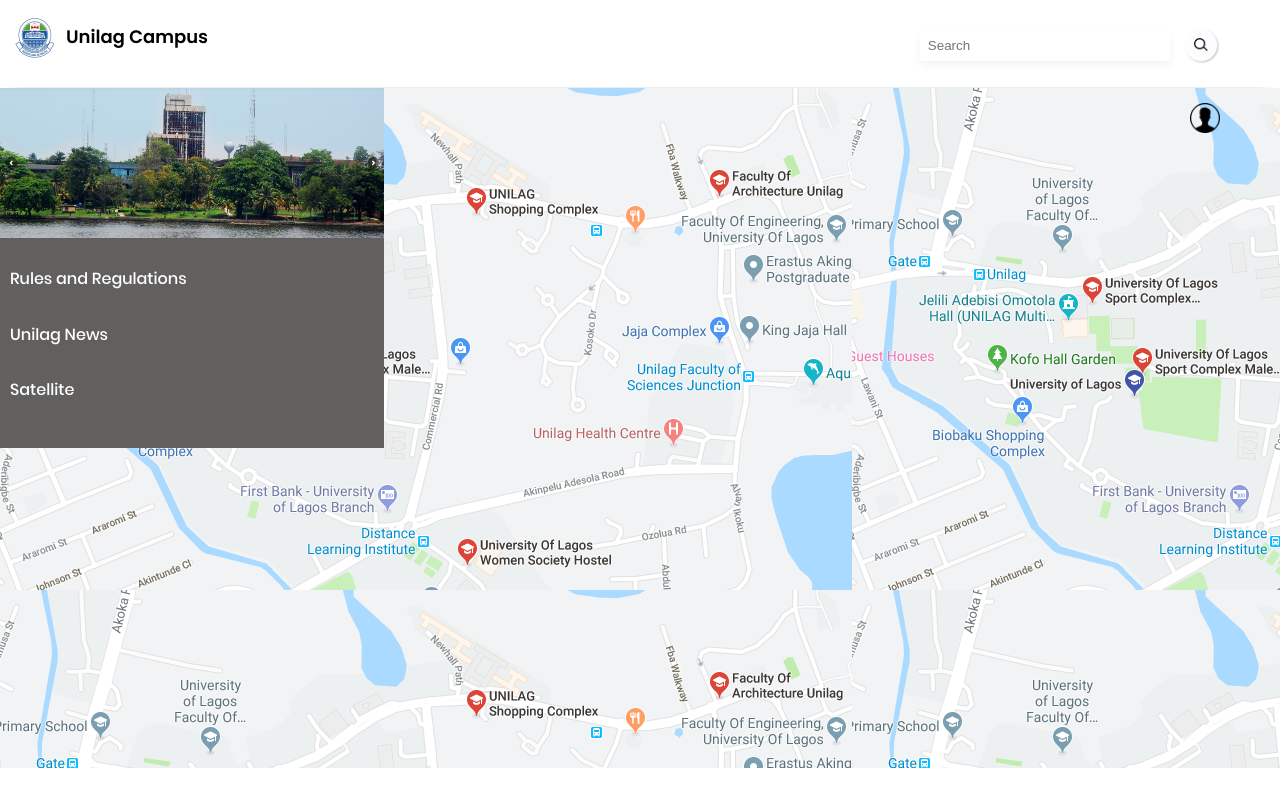
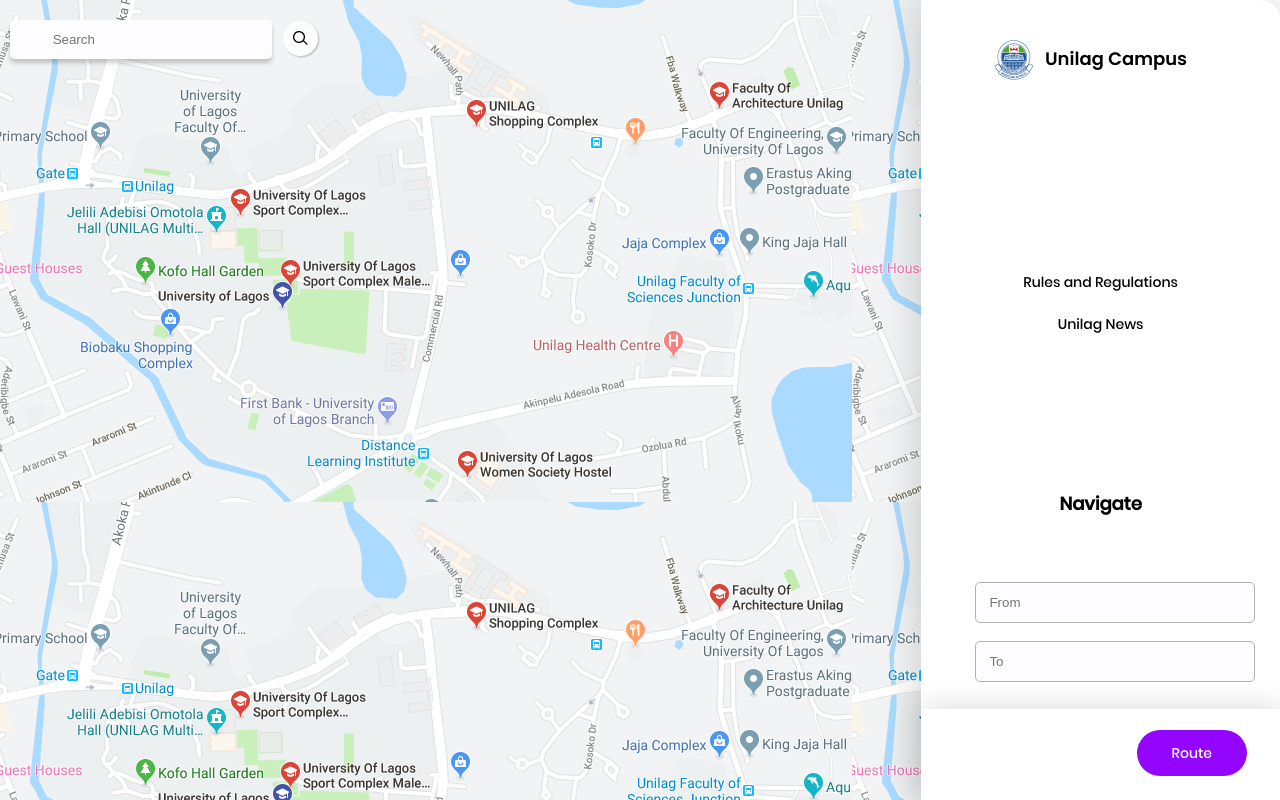
Before and after one commit to localdev-josh/Campus-Guide, a plain HTML site: page index.html in a window 1280 px wide. Drawn offline with Linux system fonts and the light colour scheme.

Commit message:
Add files via upload

```diff
--- /dev/null
+++ b/css/style.css
@@ -0,0 +1,218 @@
+@font-face {
+    font-family: Poppins-Medium;
+    src: url('poppins/Poppins-Medium.ttf');
+}
+
+body {
+    padding: 0;
+    margin: 0;
+}
+
+a {
+    color: #000000;
+    text-decoration: none;
+    cursor: pointer;
+}
+
+.container {
+    display: flex;
+    flex-wrap: wrap;
+    height: 100vh;
+}
+
+.items {
+    flex-grow: 1;
+}
+
+.map {
+    background: url('../img/unilagMap.png');
+    flex-grow: 4;
+}
+.manage{
+    display: inline-flex;
+    margin-left: 10px;
+    margin-top: 20px;
+    /* padding: 0 em; */
+    flex-direction: row;
+    /* height: 30px; */
+    /* background: red; */
+}
+#sForm{
+    display: flex;
+}
+.searchBtn{
+    padding: 0 2.1em;
+    border: 0px solid transparent;
+    margin-left: 10px;
+    background: url("../img/search.png") no-repeat;
+    width: 39px;
+    height: 39px;
+    background-size: contain;
+}
+.search{
+    width: 100%;
+    align-self: center;
+    background: #FDFDFF;
+    border-radius: 5px;
+    padding: 8px;
+    border: 0px solid transparent;
+    box-shadow: 0px 4px 4px rgba(0, 0, 0, 0.20);
+}
+.navigate {
+    box-shadow: -2px 0px 40px rgba(0, 0, 0, 0.17);
+    border-radius: 0px 20px 20px 0px;
+    display: flex;
+    flex-direction: column;
+    align-items: center;
+    justify-content: space-between;
+}
+
+.item {
+    flex-grow: 1;
+    padding: 8px;
+}
+
+.item3 {
+    display: flex;
+    justify-content: space-between;
+    padding: 0;
+    margin: 0;
+    flex-direction: column;
+    align-self: stretch;
+    align-content: stretch;
+    flex-grow: 0.8;
+    justify-self: flex-end;
+}
+
+.nav {
+    flex-grow: 1;
+}
+
+.item31 {
+    align-self: stretch;
+    justify-self: stretch;
+    flex-grow: 7;
+    font-family: poppins-medium;
+    font-style: normal;
+    font-weight: 600;
+    font-size: 18px;
+    line-height: 27px;
+
+    color: #000000;
+}
+
+.item32 {
+    align-self: center;
+    align-items: center;
+    width: 70%;
+    flex-grow: 2;
+    justify-content: center;
+}
+
+.logo {
+    flex-grow: 1;
+    background: url("../img/logo.png") no-repeat;
+    margin: 40px auto;
+    width: 197px;
+}
+
+.item2 {
+    align-self: center;
+    flex-grow: 1;
+    margin-bottom: 30px;
+    height: 5px;
+    /* background: red; */
+}
+
+.item2 div {
+    padding: 10px;
+    font-family: poppins-medium;
+    font-style: normal;
+    font-weight: normal;
+    font-size: 14px;
+    line-height: 22px;
+    /* margin: 1px auto; */
+}
+
+.navss {
+    width: 100%;
+    padding: 0.9em 1em;
+    /* border: 0px solid transparent; */
+    align-self: center;
+    background: #FDFDFF;
+    border: 0.5px solid rgb(180, 177, 177);
+    /* box-shadow: 0px 4px 4px rgba(0, 0, 0, 0.20); */
+    border-radius: 5px;
+}
+
+.submit {
+    background: #9305FE;
+    border-radius: 30px;
+    padding: 0.9em 2.5em;
+    color: #fff;
+    border: 0px solid transparent;
+    float: right;
+    font-family: Poppins-Medium;
+    font-style: normal;
+    font-weight: normal;
+    font-size: 14px;
+    /* margin: 0 3.8em; */
+    margin-right: 33px;
+}
+
+.route {
+    background: #FFFFFF;
+    width: 100%;
+    flex-grow: 0.2;
+    justify-self: stretch;
+    padding: 1.3em 0;
+    box-shadow: 0px -2px 30px rgba(0, 0, 0, 0.14);
+    /* flex-grow: 3; */
+}
+@media(max-width: 543px){
+    .container{
+        display: flex;
+        flex-direction: column-reverse;
+        /* background: red; */
+    }
+    .item2{
+        display: flex;
+        flex-direction: row;
+        padding: 1.0em 0;
+    }
+    .item3{
+        position: absolute;
+        bottom: 0;
+        width: 100%;
+    }
+    .map{
+        flex-grow: 14;
+    }
+    #sForm{
+        display: flex;
+        width: 100%;
+        /* margin: 1px auto; */
+    }
+    .item31{
+        display: none;
+    }
+    .item32{
+        margin: 0 0.7em;
+        /* background: red; */
+        display: flex;
+        position: absolute;
+        bottom: 25px;
+        left: 0;
+    }
+    input[type="text"]{
+        margin: 0 1.5em;
+    }
+    .submit{
+        border-radius: 5px;
+        padding: 0.7em 1.2em;
+    }
+    .logo{
+        padding: 0.8em 0;
+    }
+
+}
--- a/index.html
+++ b/index.html
@@ -1,44 +1,45 @@
 <!DOCTYPE html>
-<html>
+<html lang="en">
 
 <head>
+    <meta charset="UTF-8">
     <meta name="viewport" content="width=device-width, initial-scale=1.0">
-    <title>Unilag Campus Guide</title>
-    <link href='https://fonts.googleapis.com/css?family=Varela+Round' rel='stylesheet' type='text/css'>
-    <link rel="stylesheet" href="css/base.css">
-    <link rel="stylesheet" href="css/flex.css">
+    <meta http-equiv="X-UA-Compatible" content="ie=edge">
+    <link rel="stylesheet" href="css/style.css">
+    <title>Document</title>
 </head>
 
 <body>
-
-    <header class="main-header">
-        <h1 class="name"><a href="#"><img src="img/logo.png" alt="" srcset=""></a></h1>
-        <ul class="main-nav">
-            <li>
-                <form action="" method="post" class="sForm">
-                    <input type="text" name="Search" id="" placeholder="Search" class="search">
+    <div class="container">
+        <div class="items map">
+            <div class="manage">
+                <form action="" method="post" id="sForm">
+                    <input type="text" name="Search" placeholder="Search" class="search" style="padding: 0.9em 3.2em;">
                     <button class="searchBtn" onclick=""></button>
                 </form>
-            </li>
-        </ul>
-    </header>
-    <div id="map" class="banner" style="background: url('img/unilagMap.png'); z-index: 2;">
-        <div class="ban">
-            <div class="item1">
-                <div class="itemNav">
-                    <img src="img/unila.png" alt="" height="" class="uni">
-                    <a href="#">
-                        <div class="rules">Rules and Regulations</div>
-                    </a>
-                    <a href="https://unilag.edu.ng/" target="_BLANK">
-                        <div class="rules">Unilag News</div>
-                    </a>
-                    <a href="#">
-                        <div class="rules">Satellite</div>
-                    </a>
+            </div>
+        </div>
+        <div class="items navigate">
+            <div class="logo item">
+            </div>
+            <div class="item item2">
+                <div class="navs"><a href="#">Rules and Regulations</a></div>
+                <div class="navs">
+                    <center><a href="https://unilag.edu.ng/" target="blank">Unilag News</a></center>
                 </div>
             </div>
-            <div class="item2"><img src="img/user.png" alt="" class="user"></div>
+            <form action="" method="post" class="item item3">
+                <div class="nav item31">
+                    <center style="position: relative; top: 30px;">Navigate</center>
+                </div>
+                <div class="nav item32">
+                    <input type="text" name="from" id="" placeholder="From" class="navss"><br><br>
+                    <input type="text" name="to" id="" placeholder="To" class="navss"><br>
+                </div>
+                <div class=" nav route">
+                    <button type="submit" name="submit" class="submit">Route</button>
+                </div>
+            </form>
         </div>
     </div>
 </body>
```
